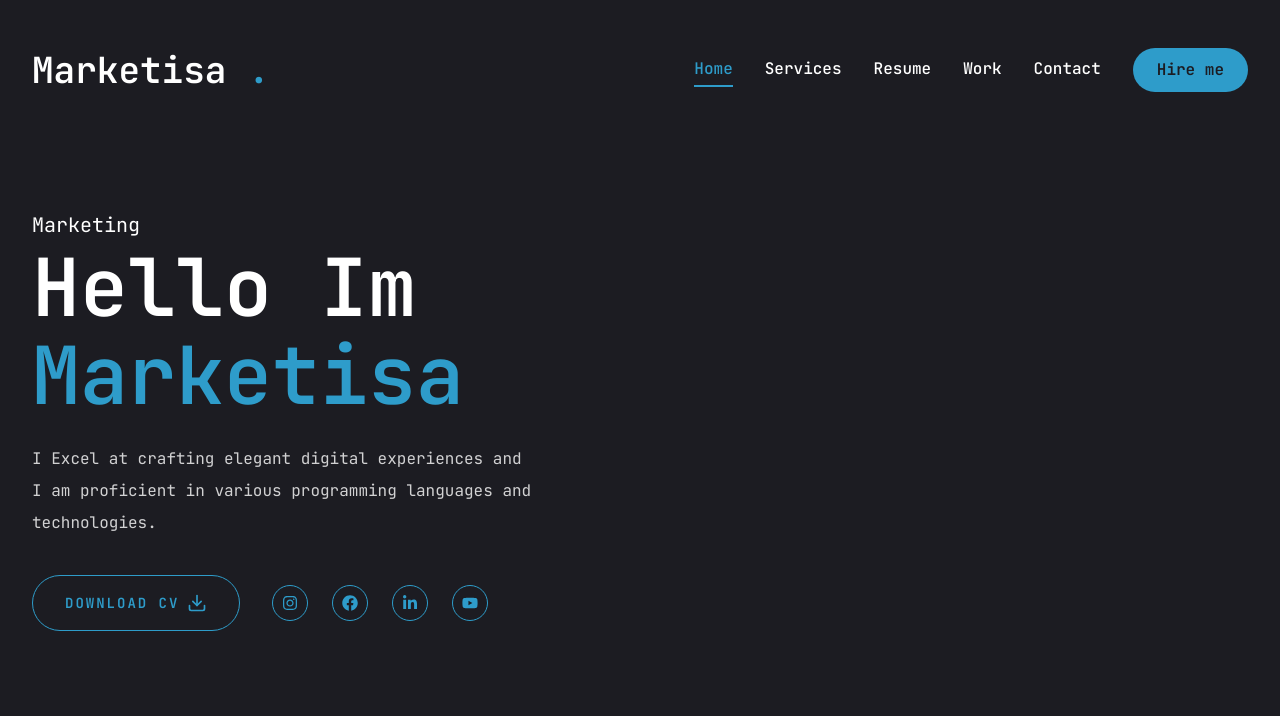
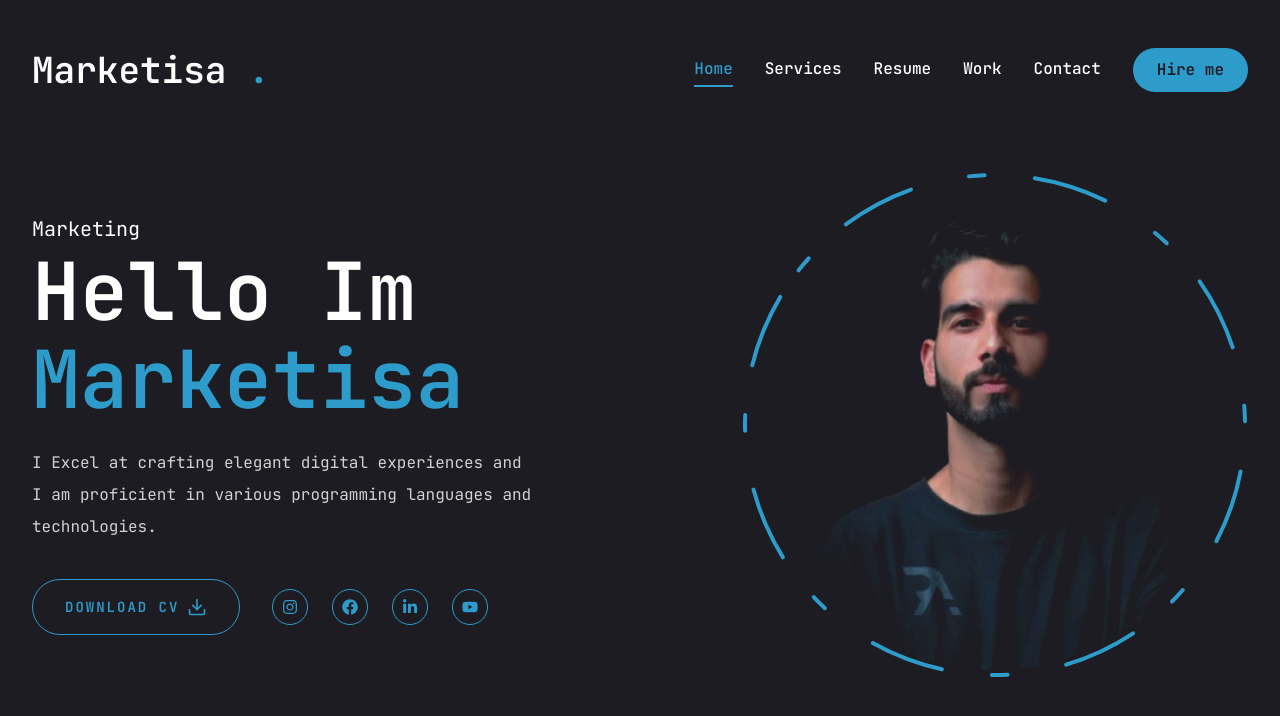
Before and after one commit to matheusht/marketisa-lp, a Next.js app: page / in a window 1280 px wide. Shown: the top 716 px of the page. Built offline with nearby package versions, Linux system fonts and the light colour scheme.

Commit message:
Photo Component Finished

```diff
--- a/src/app/components/Photo.tsx
+++ b/src/app/components/Photo.tsx
@@ -5,8 +5,21 @@
 export function Photo() {
   return (
     <div className="w-full h-full relative">
-      <motion.div initial={{ opacity: 0 }}>
-        <div className="w-[298px] h-[298px] xl:w-[498px] xl:h-[498px] mix-blend-lighten">
+      <motion.div
+        initial={{ opacity: 0 }}
+        animate={{
+          opacity: 1,
+          transition: { delay: 2, duration: 0.4, ease: "easeIn" },
+        }}
+      >
+        <motion.div
+          initial={{ opacity: 0 }}
+          animate={{
+            opacity: 1,
+            transition: { delay: 2.4, duration: 0.4, ease: "easeInOut" },
+          }}
+          className="w-[298px] h-[298px] xl:w-[498px] xl:h-[498px] mix-blend-lighten absolute"
+        >
           <Image
             src="/assets/photo.png"
             priority
@@ -15,7 +28,34 @@
             alt="Marketisa"
             className="object-contain"
           />
-        </div>
+        </motion.div>
+
+        <motion.svg
+          className="w-[300px] xl:w-[506px] h-[300px] xl:h-[506px]"
+          fill="transparent"
+          viewBox="0 0 506 506"
+          xmlns="http://www.w3.org/2000/svg"
+        >
+          <motion.circle
+            cx="253"
+            cy="253"
+            r="250"
+            stroke="#2e9cca"
+            strokeWidth="4"
+            strokeLinecap="round"
+            strokeLinejoin="round"
+            initial={{ strokeDasharray: "24 10 0 0" }}
+            animate={{
+              strokeDasharray: ["15 120 25 25", "16 25 92 72", "4 250 22 22"],
+              rotate: [120, 360],
+            }}
+            transition={{
+              duration: 20,
+              repeat: Infinity,
+              repeatType: "reverse",
+            }}
+          />
+        </motion.svg>
       </motion.div>
     </div>
   );
--- a/src/app/page.tsx
+++ b/src/app/page.tsx
@@ -9,7 +9,7 @@
       <div className="container mx-auto h-full">
         <div className="flex flex-col xl:flex-row items-center justify-between xl:pt-8 xl:pb-24">
           {/* text */}
-          <div className="text-center xl:text-left">
+          <div className="text-center xl:text-left order-2 xl:order-none">
             <span className="text-xl">Marketing</span>
             <h1 className="h1 mb-6">
               Hello Im <br /> <span className="text-accent">Marketisa</span>
@@ -36,7 +36,7 @@
             </div>
           </div>
           <div>{/* photo */}</div>
-          <div>
+          <div className="order-1 xl:order-none mb-8 xl:mb-0">
             <Photo />
           </div>
         </div>
```
